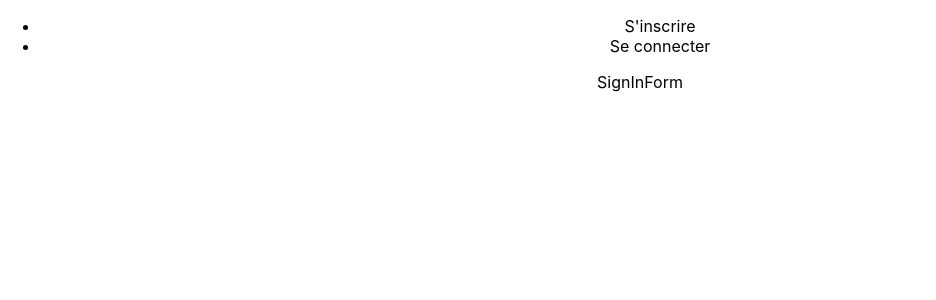
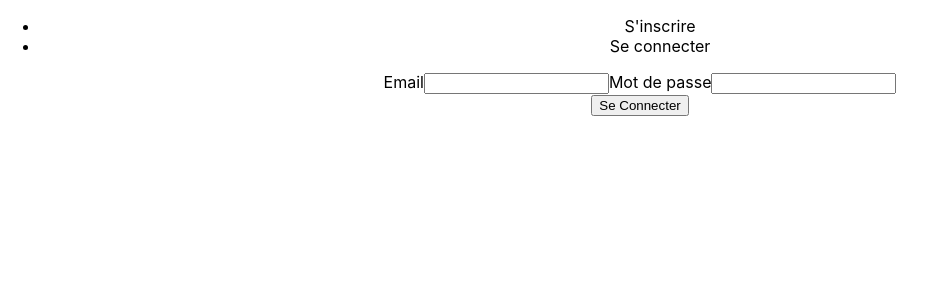
Before and after one commit to Gwenael-Cotton/MERN, a React (Create React App) app in the folder client/: page /profil in a window 1280 px wide. Both pictures are taken after a click on the item "Se connecter". Shown: the top 300 px of the page, without its empty margins (0-936 px from the left). Built offline with nearby package versions, Linux system fonts and the light colour scheme.

Commit message:
request axios for login

```diff
--- a/client/package.json
+++ b/client/package.json
@@ -7,6 +7,7 @@
     "@testing-library/react": "^11.1.0",
     "@testing-library/user-event": "^12.1.10",
     "axios": "^0.21.1",
+    "dotenv": "^10.0.0",
     "react": "^17.0.2",
     "react-dom": "^17.0.2",
     "react-router-dom": "^5.2.0",
--- a/client/src/components/Log/SignInForm.js
+++ b/client/src/components/Log/SignInForm.js
@@ -1,9 +1,61 @@
-import React from 'react';
+import React, { useState } from 'react';
 import PropTypes from 'prop-types';
+import axios from 'axios';
 
-const SignInForm = () => (
-  <div>SignInForm</div>
-);
+const SignInForm = () => {
+const [email, setEmail] = useState('');
+const [password, setPassword] = useState('');
+
+const handleLogin = (event) => {
+    event.preventDefault();
+    const infosError = document.querySelector('.error');
+
+    console.log(email);
+    console.log(password);
+
+    axios({
+        method: 'POST',
+        url: `${process.env.REACT_APP_API_URL}api/user/login`,
+        withCredentials: true,
+        data: {
+            email: email,
+            password: password,
+        },
+    }).then((res) => {
+        console.log(res.data.errors);
+        if (res.data.errors) {
+            infosError.innerHTML = res.data.errors.message;
+        } else {
+            window.location = '/';
+        }
+    }).catch((err) => {
+        console.log(err);
+    })
+}
+
+    return (
+        <form action="" onSubmit={handleLogin} id="sign-up-form">
+            <label htmlFor="email">Email</label>
+            <input
+                type="text"
+                id="email"
+                name="email"
+                onChange={(event) => setEmail(event.target.value)}
+                value={email}
+            />
+            <label htmlFor="password">Mot de passe</label>
+            <input
+                type="password"
+                id="password"
+                name="password"
+                onChange={(event) => setPassword(event.target.value)}
+                value={password}
+            />
+            <div className="error"></div>
+            <input type="submit" value="Se Connecter"/>
+        </form>
+    )
+};
 
 SignInForm.propTypes = {};
 export default SignInForm;
```
Also changed, not shown: 1 other file (tests, documents, lock files or other folders).
